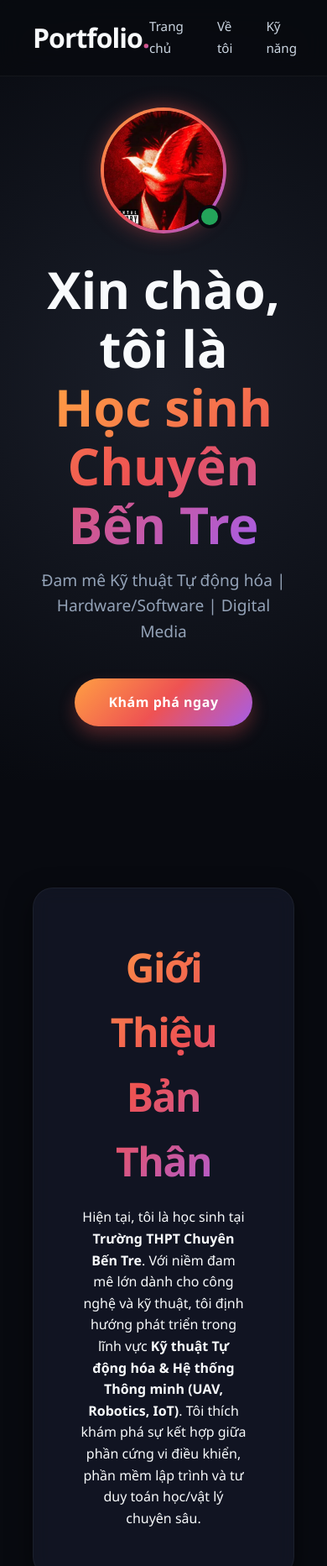
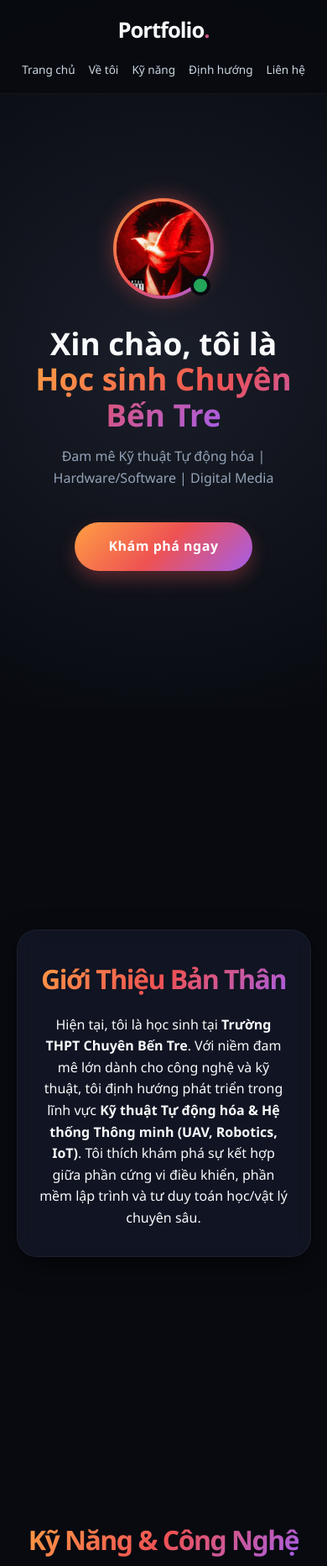
Before and after one commit to MorryNgo/portfolio, a plain HTML site: page index.html in a window 390 px wide. Shown: the top 1865 px of the page at 84% size. Drawn offline with Linux system fonts and the light colour scheme.

Commit message:
Enhance styles and cursor interactions in index.html
Added smooth scrolling behavior and improved responsive design for smaller screens. Updated custom cursor handling and animations.

```diff
--- a/index.html
+++ b/index.html
@@ -30,6 +30,10 @@
       margin: 0;
       padding: 0;
       box-sizing: border-box;
+    }
+
+    html {
+      scroll-behavior: smooth;
     }
 
     body {
@@ -93,6 +97,13 @@
     @keyframes fade-out {
       0% { opacity: 0.8; transform: scale(1); }
       100% { opacity: 0; transform: scale(0); }
+    }
+
+    /* Ẩn custom cursor trên thiết bị cảm ứng / màn hình nhỏ */
+    @media (hover: none), (pointer: coarse) {
+      .cursor-dot, .cursor-outline, .trail-particle {
+        display: none !important;
+      }
     }
 
     /* --- NAVBAR --- */
@@ -209,7 +220,7 @@
       width: 100%;
       height: 100%;
       object-fit: cover; /* Giữ tỷ lệ ảnh chuẩn không bị méo */
-      object-position: center;
+      object-position: center 20%;
       border-radius: 50%;
       background-color: #1e1f22;
       display: block;
@@ -299,7 +310,7 @@
 
     .skills-grid {
       display: grid;
-      grid-template-columns: repeat(auto-fit, minmax(280px, 1fr));
+      grid-template-columns: repeat(auto-fit, minmax(260px, 1fr));
       gap: 2rem;
       width: 100%;
       margin-top: 3.5rem;
@@ -377,6 +388,8 @@
       display: flex;
       gap: 2rem;
       margin-top: 3rem;
+      flex-wrap: wrap;
+      justify-content: center;
     }
 
     .social-icon {
@@ -405,20 +418,76 @@
     /* --- ANIMATIONS --- */
     .fade-in { animation: fadeIn 1s var(--ease) forwards; }
     .fade-in-delay { animation: fadeIn 1s var(--ease) 0.4s forwards; opacity: 0; }
-    .fade-up { animation: fadeUp 1s var(--ease) forwards; opacity: 0; }
+
+    .fade-up {
+      opacity: 0;
+      transform: translateY(30px);
+      transition: opacity 0.8s var(--ease), transform 0.8s var(--ease);
+    }
+
+    .fade-up.visible {
+      opacity: 1;
+      transform: translateY(0);
+    }
 
     @keyframes fadeIn {
       from { opacity: 0; }
       to { opacity: 1; }
     }
 
-    @keyframes fadeUp {
-      from { opacity: 0; transform: translateY(30px); }
-      to { opacity: 1; transform: translateY(0); }
+    /* --- RESPONSIVE CHO ĐIỆN THOẠI & TABLET --- */
+    @media (max-width: 768px) {
+      .navbar {
+        padding: 1rem 5%;
+        flex-direction: column;
+        gap: 0.8rem;
       }
 
-    .skill-card.fade-up, .card.fade-up, .section-title.fade-up {
-      animation-fill-mode: forwards;
+      .logo {
+        font-size: 1.6rem;
+      }
+
+      .nav-links {
+        gap: 1rem;
+        flex-wrap: wrap;
+        justify-content: center;
+      }
+
+      .nav-links a {
+        font-size: 0.85rem;
+      }
+
+      section {
+        padding: 7.5rem 5% 3rem 5%;
+      }
+
+      .hero-section h1 {
+        font-size: 2.3rem;
+      }
+
+      .hero-section .subtitle {
+        font-size: 1rem;
+      }
+
+      .section-title {
+        font-size: 2rem;
+      }
+
+      .card {
+        padding: 2rem 1.5rem;
+      }
+
+      .discord-avatar-container {
+        width: 120px;
+        height: 120px;
+      }
+
+      .discord-status-badge {
+        width: 24px;
+        height: 24px;
+        bottom: 4px;
+        right: 4px;
+      }
     }
   </style>
 </head>
@@ -511,17 +580,21 @@
   <section id="contact" class="contact-section">
     <h2 class="section-title text-gradient fade-up">Kết Nối Với Tôi</h2>
     <div class="social-links fade-up">
-      <a href="https://github.com/MorryNgo" target="_blank" class="social-icon hover-target" title="GitHub"><i class="fa-brands fa-github"></i></a>
-      <a href="https://facebook.com/morryngo" class="social-icon hover-target" title="Facebook" target="_blank" ><i class="fa-brands fa-facebook"></i></a>
-      <a href="#" class="social-icon hover-target" title="Email"><i class="fa-solid fa-envelope"></i></a>
+      <a href="https://github.com/MorryNgo" target="_blank" rel="noopener noreferrer" class="social-icon hover-target" title="GitHub"><i class="fa-brands fa-github"></i></a>
+      <a href="https://facebook.com/morryngo" target="_blank" rel="noopener noreferrer" class="social-icon hover-target" title="Facebook"><i class="fa-brands fa-facebook"></i></a>
+      <a href="mailto:contact@example.com" class="social-icon hover-target" title="Email"><i class="fa-solid fa-envelope"></i></a>
     </div>
   </section>
 
-  <!-- JAVASCRIPT XỬ LÝ CON TRỎ CHUỘT -->
+  <!-- JAVASCRIPT XỬ LÝ CON TRỎ CHUỘT & HIỆU ỨNG CUỘN -->
   <script>
     const cursorDot = document.querySelector('.cursor-dot');
     const cursorOutline = document.querySelector('.cursor-outline');
     const hoverTargets = document.querySelectorAll('.hover-target, a, button, .card, .skill-card');
+    const isTouchDevice = window.matchMedia('(hover: none), (pointer: coarse)').matches;
+
+    if (!isTouchDevice) {
+      let lastParticleTime = 0;
 
       window.addEventListener('mousemove', (e) => {
         const posX = e.clientX;
@@ -535,7 +608,11 @@
           top: `${posY}px`
         }, { duration: 350, fill: "forwards" });
 
+        const now = Date.now();
+        if (now - lastParticleTime > 25) {
           createTrailParticle(posX, posY);
+          lastParticleTime = now;
+        }
       });
 
       function createTrailParticle(x, y) {
@@ -559,6 +636,25 @@
           cursorOutline.classList.remove('cursor-hover');
         });
       });
+    }
+
+    const observerOptions = {
+      threshold: 0.15,
+      rootMargin: "0px 0px -50px 0px"
+    };
+
+    const scrollObserver = new IntersectionObserver((entries, observer) => {
+      entries.forEach(entry => {
+        if (entry.isIntersecting) {
+          entry.target.classList.add('visible');
+          observer.unobserve(entry.target);
+        }
+      });
+    }, observerOptions);
+
+    document.querySelectorAll('.fade-up').forEach(el => {
+      scrollObserver.observe(el);
+    });
   </script>
 </body>
 </html>
```
Lines whose indentation alone changed are shown as unchanged.
